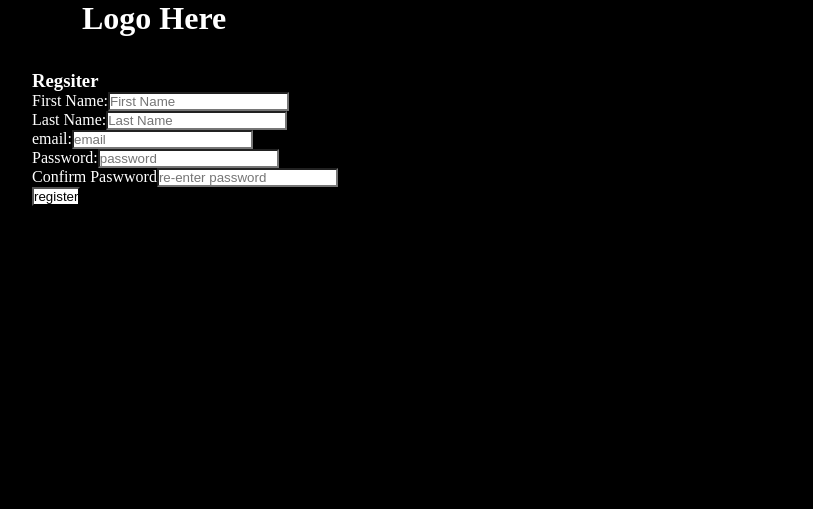
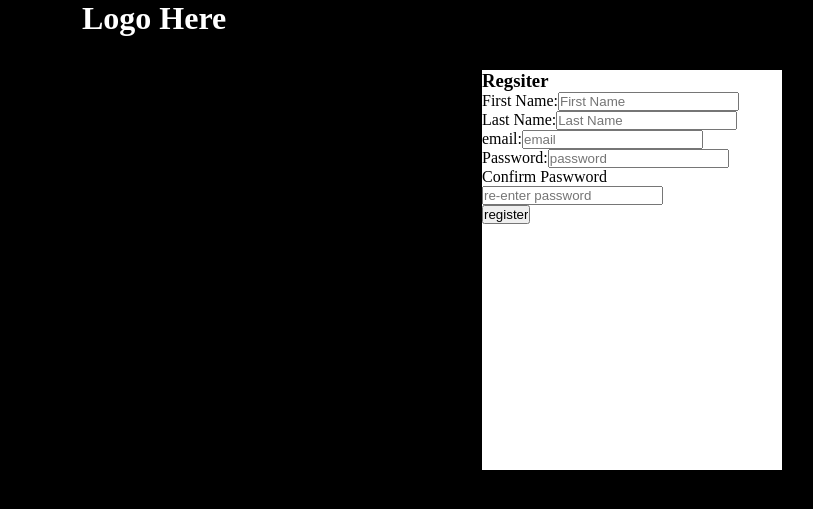
Before and after one commit to airwing628/photos_project, a Flask app: page /register in a window 1280 px wide. Shown: the top 509 px of the page, without its empty margins (8-821 px from the left). Run offline with Flask 2, Linux system fonts and the light colour scheme.

Commit message:
fixed slideshow and background coloring

```diff
--- a/static/css/stylesheet.css
+++ b/static/css/stylesheet.css
@@ -1,6 +1,9 @@
 * {
     margin: 0px;
     padding: 0px;
+}
+
+body {
     background-color: black;
 }
 
@@ -62,17 +65,9 @@ a{
     overflow: auto;
 }
 
-#mainpic{
-    text-align: center;
-}
 
 #likes {
     display: inline;
-}
-
-.main_image{
-    width: 1100px;
-    padding: 0px 40px;
 }
 
 .thumbnails{
@@ -84,12 +79,11 @@ a{
 
 #bottom_pics{
     width: 1100px;
-    margin: 0px 40px;
     margin-top: 15px;
 }
 
 #middle_pic {
-    margin: 0px 85px;
+    margin: 0px 80px;
 }
 
 #blue {
@@ -112,12 +106,21 @@ a{
     #nav ul li a {
         text-decoration: none;
     }
-.register form {
+
+/*.register form {
     color: white;
-}
+}*/
 
-.register form input {
+/*.register form input {
     background-color: white;
+}*/
+
+.register {
+    width: 300px;
+    height: 400px;
+    background-color: white;
+    color: black;
+    margin: 0px auto;
 }
 
 #flashed_messages {
```
Also changed, not shown: templates/index.html (+7 -12 lines), 1 other file.
